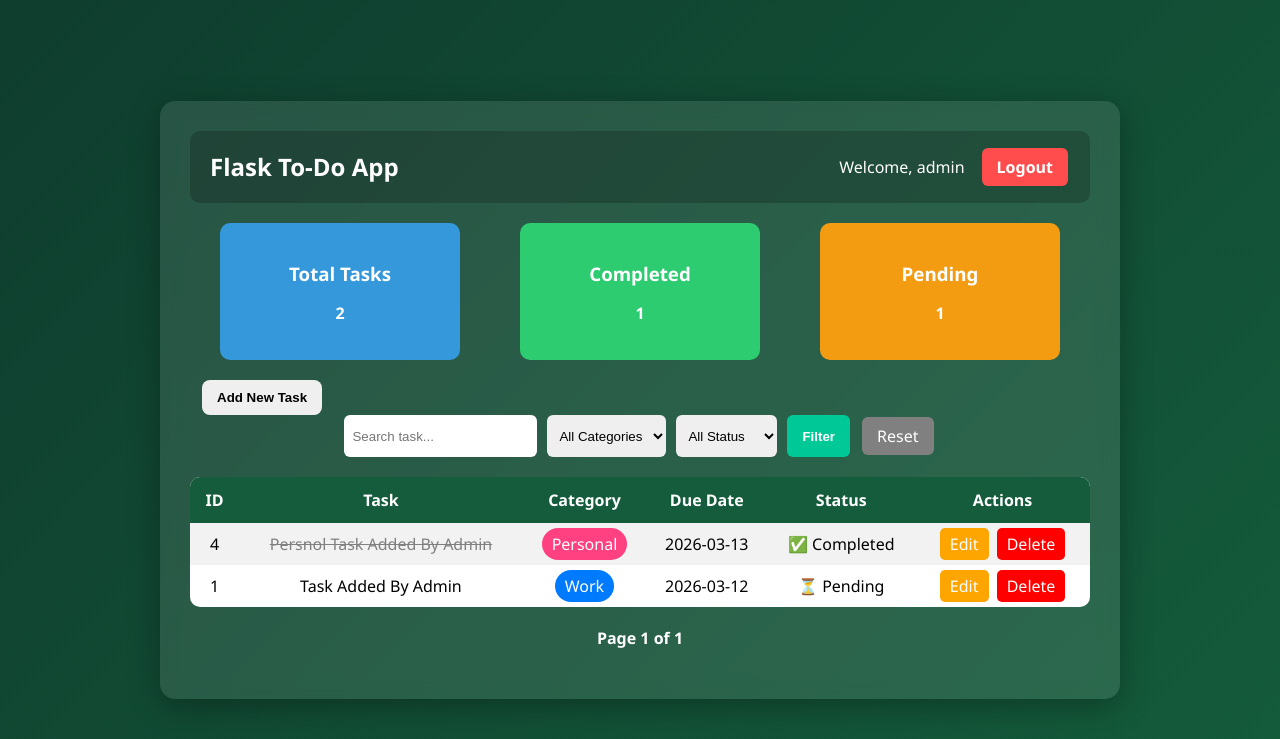
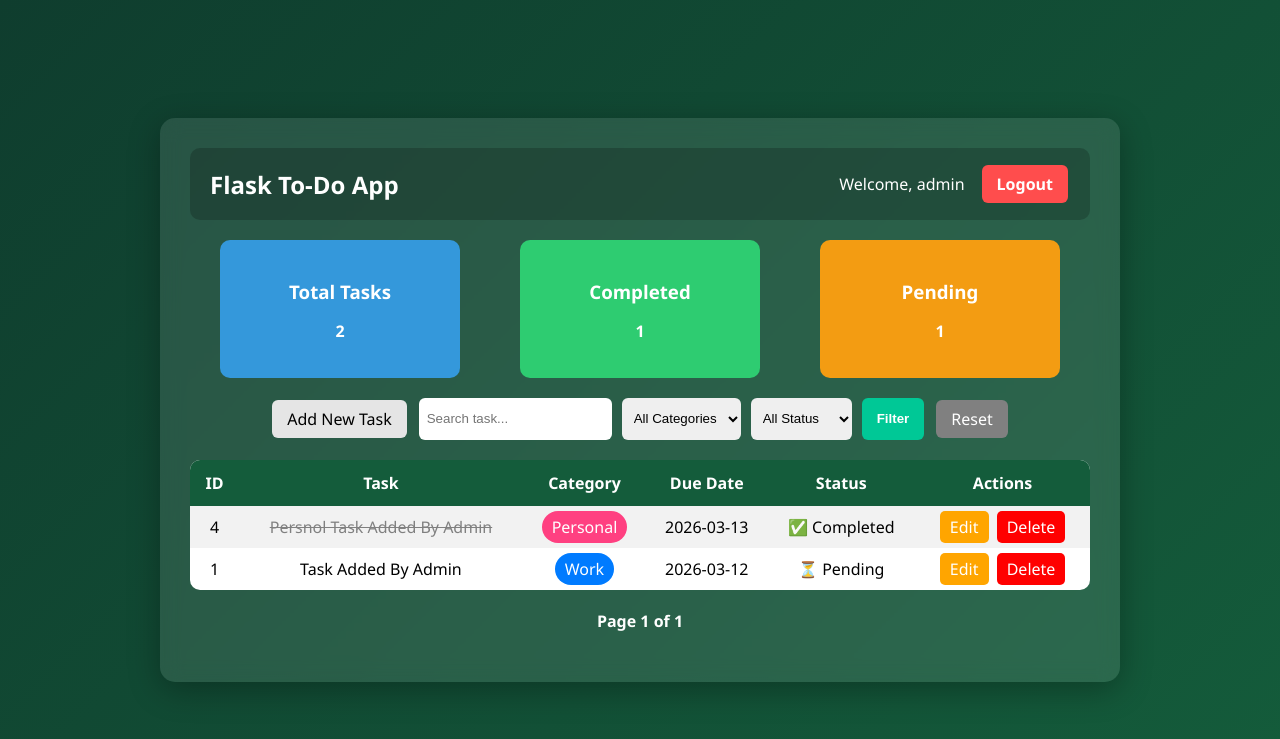
Before and after one commit to gausnadaf1402/Flask-to-Do-App-CRUD, a Flask app: page / in a window 1280 px wide. Shown: the top 739 px of the page. Run offline with Flask 3, Linux system fonts and the light colour scheme; a user stored in the database is signed in; data comes from the database, SQL or seed files in the repository; both versions use the stored data as it was after the commit.

Commit message:
Worked On Make Add  Task Button align in one line.

```diff
--- a/static/style.css
+++ b/static/style.css
@@ -297,3 +297,12 @@ a[href*="delete"] {
     margin: 0 10px;
     font-weight: bold;
 }
+
+.add-btn{
+    background:#e5e5e5;
+    padding:8px 15px;
+    border-radius:6px;
+    text-decoration:none;
+    font-weight:400;
+    color:black;
+}
--- a/templates/index.html
+++ b/templates/index.html
@@ -19,11 +19,9 @@
 
 </div>
 
-<a href="{{ url_for('add_task') }}">
-    <button>Add New Task</button>
-</a>
 
 <form method="GET" class="filter-form">
+    <a href="{{ url_for('add_task') }}" class="add-btn">Add New Task</a>
 
     <input type="text" name="search" placeholder="Search task..."
            value="{{ request.args.get('search', '') }}">
```
Also changed, not shown: instance/todo.db.
